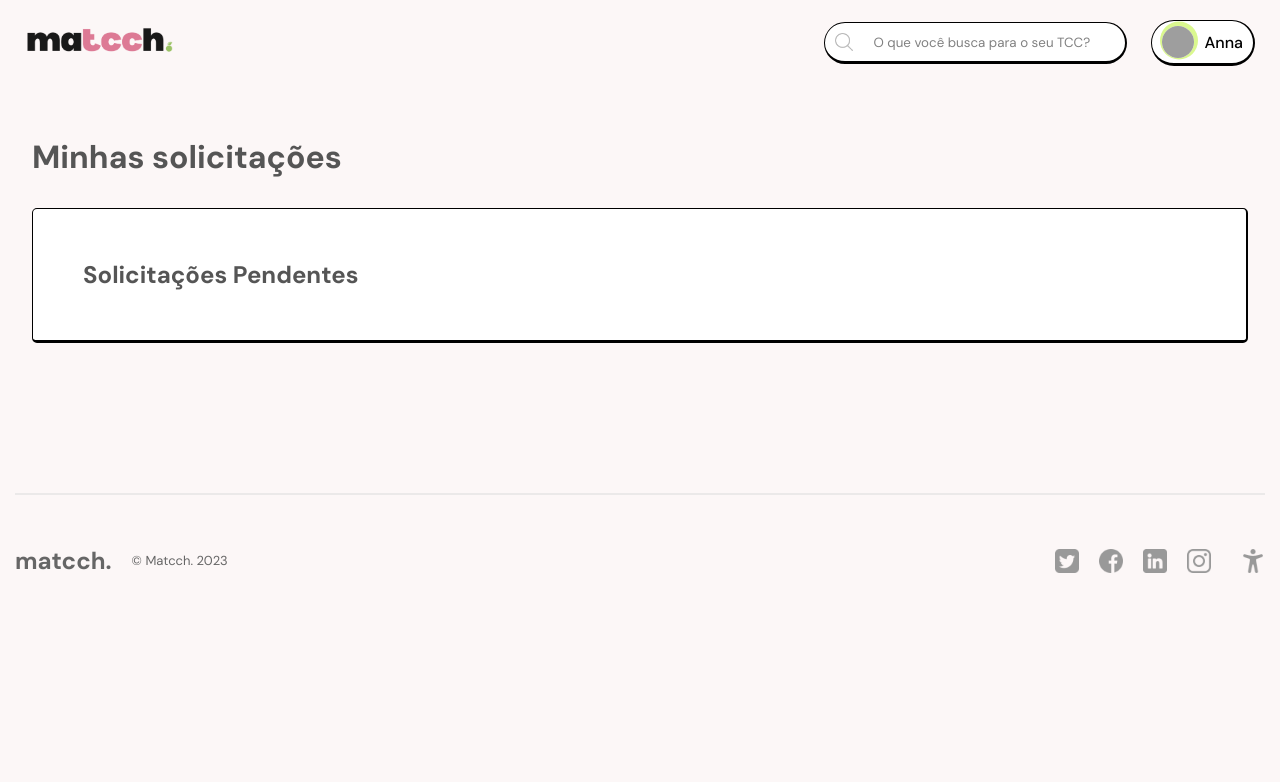
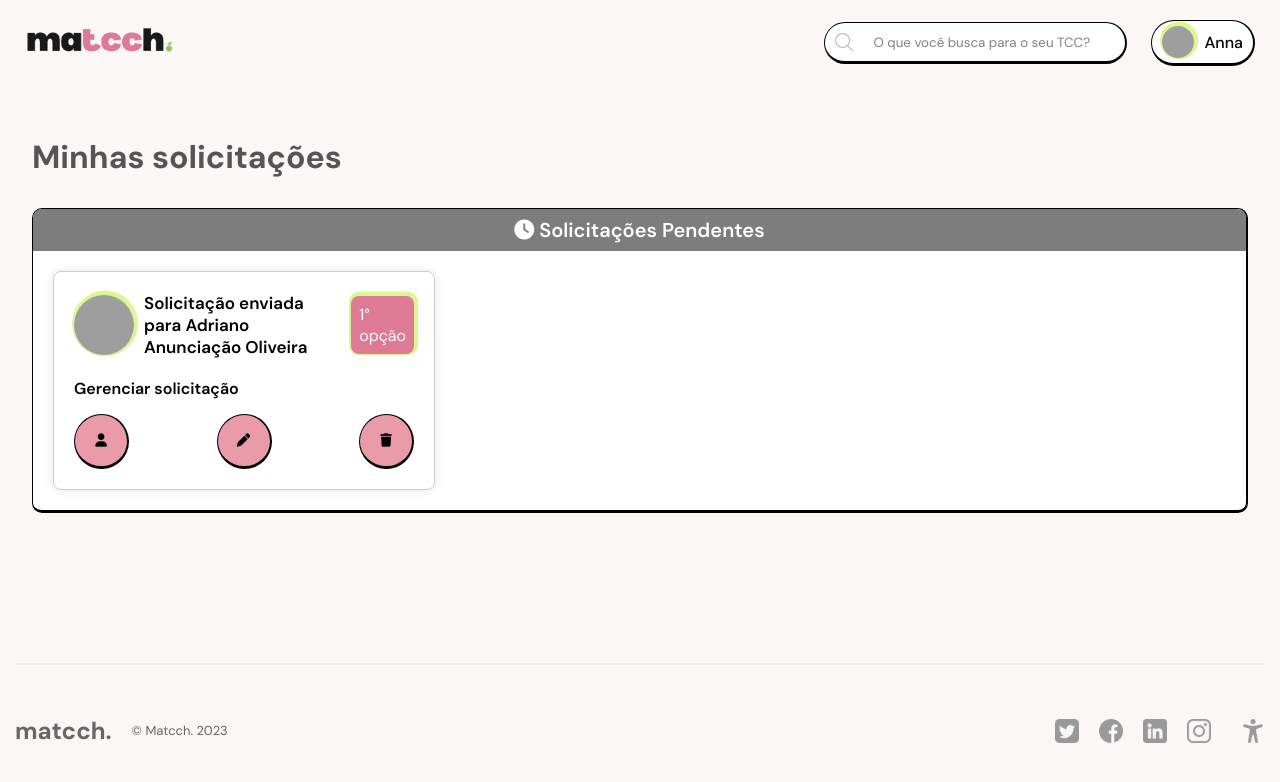
Before and after one commit to lemonsolucoes/matcch, a React (Vite) app: page /solicitacao in a window 1280 px wide. Shown: the top 782 px of the page. Built offline with nearby package versions, Linux system fonts and the light colour scheme; grey boxes are pictures that could not be loaded.

Commit message:
Update 4 files

```diff
--- a/src/pages/gig/Gig.jsx
+++ b/src/pages/gig/Gig.jsx
@@ -103,7 +103,6 @@ function Gig() {
         </div>
 
         <div className="right">
-
           <h1>Projetos orientados por {gigData?.username}:</h1>
 
           <div key={gigData?.id}>
@@ -164,7 +163,10 @@ const Switcher = () => {
         <span> É a sua primeira opção?</span>
       </label>
       <br></br>
-      <p>Este professor será sua {opcaoSelecionada}</p>
+      <p>
+        Este professor será sua{" "}
+        <span className="opcao">{opcaoSelecionada}</span>
+      </p>
     </div>
   );
 };
--- a/src/pages/gig/Gig.scss
+++ b/src/pages/gig/Gig.scss
@@ -69,6 +69,11 @@
     text-align: center;
     border-radius: 17px 14px 0px 17px;
     padding: 5px 10px;
+  }
+
+  .opcao {
+    font-weight: 600;
+    color: #dd7a96;
   }
 
   .modal-buttons {
--- a/src/pages/orders/Orders.jsx
+++ b/src/pages/orders/Orders.jsx
@@ -1,6 +1,7 @@
 import React from "react";
 import { Link } from "react-router-dom";
 import "./Orders.scss";
+import { gigs } from "../../data";
 
 const Orders = () => {
   const currentUser = {
@@ -9,6 +10,8 @@ const Orders = () => {
     isSeller: true,
   };
 
+  const gig = gigs[0]; // Escolha a posição desejada do array gigs
+
   return (
     <div className="orders">
       <div className="container">
@@ -16,10 +19,31 @@ const Orders = () => {
           <h1>Minhas solicitações</h1>
         </div>
         <div className="box">
-<h2>Solicitações Pendentes</h2>
+          <h2>
+            <i className="fa-sharp fa-solid fa-clock"></i> Solicitações
+            Pendentes
+          </h2>
 
+          <div className="card">
+            <div className="header">
+              <img src={gig.pp} alt="Imagem" />
+              <h3>Solicitação enviada para {gig.username}</h3>
+              <label>1° opção</label>
+            </div>
+            <div className="subtitle">Gerenciar solicitação</div>
+            <div className="buttons-container">
+              <button className="circular-button">
+                <i className="fa-sharp fa-solid fa-user"></i>
+              </button>
+              <button className="circular-button">
+                <i className="fa-sharp fa-solid fa-pen"></i>
+              </button>
+              <button className="circular-button">
+                <i className="fa-sharp fa-solid fa-trash"></i>
+              </button>
+            </div>
+          </div>
         </div>
-
       </div>
     </div>
   );
--- a/src/pages/orders/Orders.scss
+++ b/src/pages/orders/Orders.scss
@@ -2,7 +2,6 @@
   display: flex;
   justify-content: center;
   color: #555;
-
 
   .container {
     width: 95%;
@@ -15,16 +14,90 @@
       border-top: 1px solid #000;
       border-right: 2px solid #000;
       border-bottom: 3px solid #000;
-      border-radius: 5px;
-      padding: 50px;
+      border-radius: 10px;
 
-      h1 {
+      h2 {
+        text-align: center;
+        background-color: #7d7d7d;
+        color: white;
+        padding-top: 8px;
+        padding-bottom: 8px;
+        font-size: 20px;
+        font-weight: 600;
+        border-radius: 9px 9px 0 0;
+      }
+    }
 
+    .card {
+      border: 1px solid #ccc;
+      border-radius: 8px;
+      padding: 20px;
+      width: 340px;
+      margin: 20px;
+      box-shadow: 0 0 10px rgba(0, 0, 0, 0.1);
+
+      .header {
+        display: flex;
+        align-items: center;
+        img {
+          width: 60px;
+          height: 60px;
+          object-fit: cover;
+          margin-right: 10px;
+          border-radius: 100%;
+          -webkit-box-shadow: 1px -1.5px 0 3px #daf88f;
+          -moz-box-shadow: 1px -1.5px 0 3px #daf88f;
+          box-shadow: 1px -1.5px 0 3px #daf88f;
+        }
+        h3 {
+          font-size: 17px;
+          line-height: normal;
+          font-weight: 600;
+          margin: 0;
+          color: #000;
+        }
+        label {
+          margin-left: 10px;
+          background-color: #dd7a96;
+          -webkit-box-shadow: 1px -1.5px 0 3px #daf88f;
+          -moz-box-shadow: 1px -1.5px 0 3px #daf88f;
+          box-shadow: 1px -1.5px 0 3px #daf88f;
+          padding: 8px;
+          border-radius: 8px;
+          color: #fff;
+        }
       }
 
+      .subtitle {
+        margin-top: 20px;
+        font-weight: 600;
+        text-align: left;
+        color: #000;
+      }
 
+      .buttons-container {
+        margin-top: 15px;
+        justify-content: space-between;
+        display: flex;
+
+        .circular-button {
+          width: 55px;
+          height: 55px;
+          border-radius: 50%;
+          background-color: #e99ba9;
+          margin-right: 10px;
+          border: none;
+          cursor: pointer;
+          border-left: 1px solid #000;
+          border-top: 1px solid #000;
+          border-right: 2px solid #000;
+          border-bottom: 3px solid #000;
+          &:last-child {
+            margin-right: 0;
+          }
+        }
+      }
     }
-
 
     .title {
       display: flex;
@@ -49,8 +122,7 @@
           text-align: left;
         }
         td {
-
-          sup{
+          sup {
             font-size: 12px;
           }
 
```
